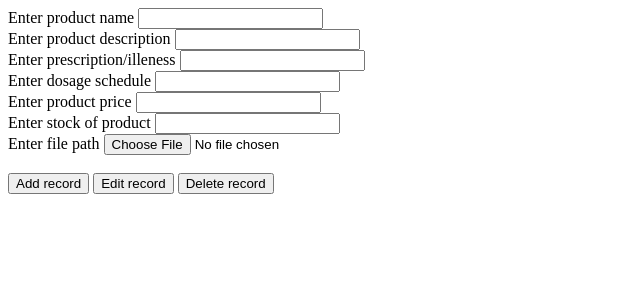
After one commit to YarmikPatel/Online-Medical-Store, a PHP site: page /manage_inventory.php in a window 1280 px wide. The commit adds this page. Shown: the top 300 px of the page, without its empty margins (0-640 px from the left). Run offline with PHP 8.4, Linux system fonts and the light colour scheme; the visitor is signed in with stand-in values (Sample User, id 1).

Commit message:
Done with session feature and started with a new file  manage_inventory.php of backend folder with insert operation of products that is today ended up with php sql errors

```diff
--- a/Backend/admin_session.php
+++ b/Backend/admin_session.php
@@ -8,9 +8,9 @@
         exit();
     }
 
-    $admin_timeout = 10;
+    $admin_timeout = 900;
     if (isset($_SESSION['admin_last_activity']) && (time() - $_SESSION['admin_last_activity'] > $admin_timeout)) {
-        // If last activity is over 30 minutes ago
+        // If last activity is over 15 minutes ago
         session_unset();
         session_destroy();
         header('location: index.php?timeout=true');
--- /dev/null
+++ b/Backend/manage_inventory.php
@@ -0,0 +1,121 @@
+<?php
+include('admin_session.php');
+// include('connection.php');
+$servername="localhost";
+$username="root";
+$password="";
+$dbname="medical_store";
+
+//create connection
+
+$conn = new mysqli($servername,$username,$password,$dbname);
+
+//check connection
+
+if($conn->connect_error){
+        die("commection failed :" .$conn->connect_error);
+}
+?>
+
+
+
+<!DOCTYPE html>
+<html lang="en">
+<head>
+    <meta charset="UTF-8">
+    <meta name="viewport" content="width=device-width, initial-scale=1.0">
+    <title>Admin - Manage Inventory</title>
+</head>
+<body>
+    <div>
+        <div class="form">
+            <form method="post">
+                <div class="inputBX" id="pname">
+                    Enter product name
+                    <input type="text" name="pname" id="pname"><br>
+                </div>
+                <div class="inputBx" id="descript">
+                    Enter product description
+                    <input type="text" name="descript" id="descript"><br>
+                </div>
+                <div class="inputBx" id="illeness">
+                    Enter prescription/illeness
+                    <input type="text" name="illeness" id="illeness"><br>
+                </div>
+                <div class="inputBX" id="dosage_schedule">
+                    Enter dosage schedule
+                    <input type="text" name="dosage_schedule" id="dosage_schedule"><br>
+                </div>
+                <!-- <div class="inputBx" id="name">
+                    Enter category of product
+                    <input type="text" name="name" id="name"><br>
+                </div> -->
+                <div class="inputBx" id="price">
+                    Enter product price
+                    <input type="number" name="price" id="price"><br>
+                </div>
+                <div class="inputBx" id="stock">
+                    Enter stock of product
+                    <input type="number" name="stock" id="stock"><br>
+                </div>
+                <div class="inputBx" id="image">
+                    Enter file path
+                    <input type="file" name="image" id="image"><br><br>
+                </div>
+                <input type="submit" value="Add record">
+                <input type="submit" value="Edit record">
+                <input type="submit" value="Delete record">
+            </form>
+        </div>
+    </div>
+</body>
+</html>
+
+<?php
+    if($_SERVER["REQUEST_METHOD"]=="POST"){
+
+
+        // Handle image upload
+
+        // Fetch session values
+        $pname = $_POST['pname'];
+        $descript = $_POST['descript'];
+        $illeness = $_POST['illeness'];
+        $dosage_schedule = $_POST['dosage_schedule'];
+        // $name = $_POST['name'];
+        $price = $_POST['price'];
+        $stock = $_POST['stock'];
+
+        //SQL query to post data into database.
+        $sql = "INSERT INTO `product`(pname,descript,illeness,dosage_schedule,price,stock) values('$pname','$descript','$illeness','$dosage_schedule','$price','$stock')";
+        $result = mysqli_query($conn,$sql);
+        $num = mysqli_num_rows($result);
+        if($num >= 1){
+            // Set session variables
+            $_SESSION['pname'] = $pname;
+            $_SESSION['descript'] = $descript;
+            $_SESSION['illeness'] = $illeness;
+            $_SESSION['dosage_schedule'] = $dosage_schedule;
+            $_SESSION['price'] = $price;
+            $_SESSION['stock'] = $stock;
+            echo "Record successfully inserted into product table of database";
+        }
+        else{
+            echo "Record are not inserted into product table of database";
+        }
+
+
+         //SQL query to post data into database.
+         /*$sql = "INSERT INTO `category`(' ','name') values(' ','$name')";
+         $result = mysqli_query($conn,$sql);
+         $num = mysqli_num_rows($result);
+         //Verifying the data from database.
+         if($num >= 1){
+            $_SESSION['name'] = $name;
+             echo "Record successfully inserted into category table of database";
+         }
+         else{
+             echo "Record are not inserted into category table of database";
+         }*/
+    }
+?>
```
Also changed, not shown: Backend/adminlogin.php (+3 -4 lines).
